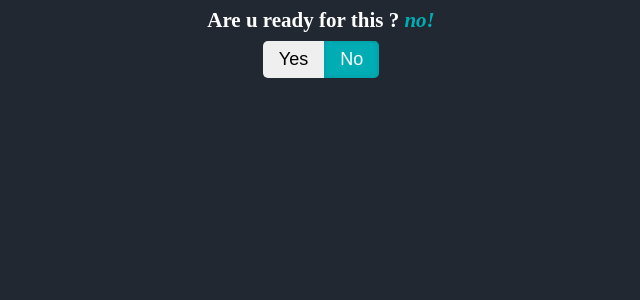
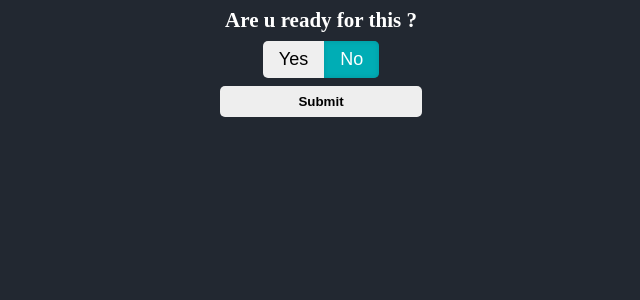
Before and after one commit to mechztcc/angular-acessibility-components, an Angular app: page / in a window 1280 px wide. Shown: the top 300 px of the page, without its empty margins (319-959 px from the left). Built offline with nearby package versions, Linux system fonts and the light colour scheme.

Commit message:
feat: implemented controllvalueancessor on yesornocomponent

```diff
--- a/src/app/app.component.html
+++ b/src/app/app.component.html
@@ -1 +1,13 @@
-<app-yes-or-not-button></app-yes-or-not-button>
+<form [formGroup]="form" (ngSubmit)="submit()">
+  <div class="container">
+    <span
+      >Are u ready for this ?
+      <i>{{ value }}</i>
+    </span>
+    <app-yes-or-not-button
+      formControlName="content"
+      (valueChange)="value = $event"
+    ></app-yes-or-not-button>
+    <button class="button">Submit</button>
+  </div>
+</form>
--- a/src/app/app.component.scss
+++ b/src/app/app.component.scss
@@ -0,0 +1,9 @@
+.button {
+  padding: 0.5rem;
+  margin-top: 0.5rem;
+  border-radius: 5px;
+  border: none;
+  background-color: #EEEEEE;
+  font-weight: bold;
+  width: 20%;
+}
--- a/src/app/app.component.ts
+++ b/src/app/app.component.ts
@@ -1,10 +1,28 @@
 import { Component } from '@angular/core';
+import { FormBuilder, FormGroup } from '@angular/forms';
 
 @Component({
   selector: 'app-root',
   templateUrl: './app.component.html',
-  styleUrls: ['./app.component.scss']
+  styleUrls: ['./app.component.scss'],
 })
 export class AppComponent {
   title = 'acessibility-components';
+  value: string;
+
+  form: FormGroup;
+
+  constructor(private fb: FormBuilder) {
+    this.initForm();
+  }
+
+  initForm() {
+    this.form = this.fb.group({
+      content: ['no'],
+    });
+  }
+
+  submit() {
+    console.log(this.form.value);
+  }
 }
--- a/src/app/components/yes-or-not-button/yes-or-not-button.component.html
+++ b/src/app/components/yes-or-not-button/yes-or-not-button.component.html
@@ -1,5 +1,4 @@
 <div class="container">
-  <span>Are u ready for this ? <i>{{ value }}!</i></span>
   <div class="button-group">
     <button
       class="button button-yes"
--- a/src/app/components/yes-or-not-button/yes-or-not-button.component.scss
+++ b/src/app/components/yes-or-not-button/yes-or-not-button.component.scss
@@ -2,7 +2,7 @@ $primary-color: #00adb5;
 .container {
   display: flex;
   flex-direction: column;
-  width: 80%;
+  width: 100%;
   margin: 0 auto;
   justify-content: center;
   align-items: center;
--- a/src/app/components/yes-or-not-button/yes-or-not-button.component.ts
+++ b/src/app/components/yes-or-not-button/yes-or-not-button.component.ts
@@ -1,20 +1,58 @@
-import { Component, OnInit } from '@angular/core';
+import {
+  Component,
+  EventEmitter,
+  forwardRef,
+  OnInit,
+  Output,
+} from '@angular/core';
+import { ControlValueAccessor, NG_VALUE_ACCESSOR } from '@angular/forms';
 
 @Component({
   selector: 'app-yes-or-not-button',
   templateUrl: './yes-or-not-button.component.html',
   styleUrls: ['./yes-or-not-button.component.scss'],
+  providers: [
+    {
+      provide: NG_VALUE_ACCESSOR,
+      multi: true,
+      useExisting: forwardRef(() => YesOrNotButtonComponent),
+    },
+  ],
 })
-export class YesOrNotButtonComponent implements OnInit {
+export class YesOrNotButtonComponent implements OnInit, ControlValueAccessor {
+  @Output() valueChange = new EventEmitter<string>();
   value: string = 'no';
   public options = OptionsButton;
+  public onChange = (value: string) => {};
+  public onTouched = () => {};
 
   constructor() {}
 
   ngOnInit(): void {}
 
+
+  writeValue(value: string): void {
+    this.value = value;
+    this.onChange(this.value);
+  }
+
+  registerOnChange(fn: (value: string) => void): void {
+    this.onChange = fn;
+  }
+
+  registerOnTouched(fn: () => void): void {
+    this.onTouched = fn;
+  }
+
+  setDisabledState?(isDisabled: boolean): void {
+    throw new Error('Method not implemented.');
+  }
+
+
   activate(value: string) {
     this.value = value;
+    this.valueChange.emit(this.value);
+    this.writeValue(this.value)
   }
 }
 
--- a/src/styles.scss
+++ b/src/styles.scss
@@ -8,3 +8,21 @@ body {
 :focus {
   outline: 1px solid #EEEEEE;
 }
+
+$primary-color: #00adb5;
+.container {
+  display: flex;
+  flex-direction: column;
+  width: 80%;
+  margin: 0 auto;
+  justify-content: center;
+  align-items: center;
+
+  span {
+    font-weight: bold;
+    font-size: 21px;
+  }
+  i {
+    color: $primary-color;
+  }
+}
```
Also changed, not shown: src/app/app.module.ts (+5 -10 lines).
